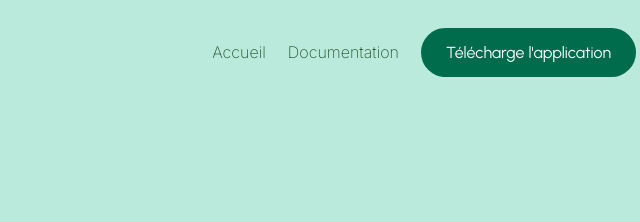
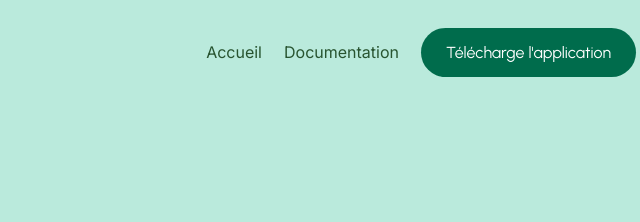
Before and after one commit to la-toile-emlyon/projet-p3-tourismeeco, a plain HTML site: page index.html in a window 1280 px wide. Shown: the top 222 px of the page, 580-1220 px from the left. Drawn offline with Linux system fonts and the light colour scheme.

Commit message:
a changer

```diff
--- a/index.css
+++ b/index.css
@@ -389,6 +389,9 @@ h3 {
     font-weight: 200;
 
 }
+.bold{
+    font-weight: 400;
+}
 
 /*Carousel*/
 #photos{
--- a/index.html
+++ b/index.html
@@ -25,10 +25,10 @@
       <nav>
         <ul class="flex gap22 none justify-end alignCenter">
           <li>
-            <a href="index.html" class="inter noLine green">Accueil</a>
+            <a href="index.html" class=" bold inter noLine green">Accueil</a>
           </li>
           <li>
-            <a href="doc.html" class="inter noLine green">Documentation
+            <a href="doc.html" class="bold inter noLine green ">Documentation
             </a>
           </li>
           <li>
```
Also changed, not shown: doc.html (+4 -4 lines).
